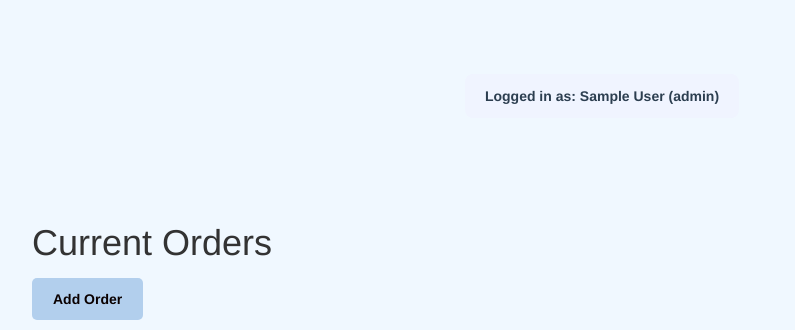
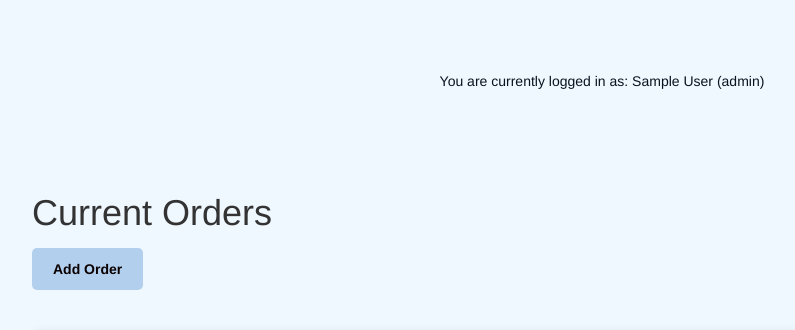
Before and after one commit to code-by-shannon/COSW30, a PHP site: page /orders.php in a window 1280 px wide. Shown: the part 51-381 px from the top of the page, without its empty margins (38-833 px from the left). Run offline with PHP 8.4, Linux system fonts and the light colour scheme; the visitor is signed in with stand-in values (Sample User, id 1); data comes from the database, SQL or seed files in the repository; data that the repository does not hold is empty.

Commit message:
finalized final-project

```diff
--- a/final_project/homework/css/sticky-footer-navbar.css
+++ b/final_project/homework/css/sticky-footer-navbar.css
@@ -1,15 +1,15 @@
-/* Sticky footer styles
--------------------------------------------------- */
 html {
     position: relative;
     min-height: 100%;
 }
+
 body {
     /* Margin bottom by footer height */
     padding-top:100px;
     margin-bottom: 60px;
     background-color: aliceblue;
 }
+
 .footer {
     position: absolute;
     bottom: 0;
@@ -38,15 +38,9 @@
 .current_user {
   text-align: center;
   font-size: 1.4rem;
-  font-weight: bold;
-  margin: 25px auto;
+  margin: 10px auto;
   padding: 12px 20px;
-  width: fit-content;
-
-  background-color: #f0f4ff;
-  border-radius: 8px;
-
-  color: #2c3e50;
+  color: #08131e;
 }
 
 
--- a/final_project/homework/includes/header.php
+++ b/final_project/homework/includes/header.php
@@ -10,7 +10,7 @@
 
 <?php
 if (isset($_SESSION['first_name'])) {
-    echo '<p class="current_user">Logged in as: ' .
+    echo '<p class="current_user">You are currently logged in as: ' .
          $_SESSION['first_name'] .
          ' (' .
          $_SESSION['role'] .
--- a/final_project/homework/index.php
+++ b/final_project/homework/index.php
@@ -4,8 +4,8 @@
 
 echo '<div class="main-content">';
 
-echo '<h1>Role-Based Access System</h1>';
-echo '<h2>Admin • Employee • Customer Portals</h2>';
+echo '<h1>Role Based Access System</h1>';
+echo '<h2>Admin, Employee & Customer Access</h2>';
 echo '<ul>
         <li><b>Admin:</b><br>
         username: max@f1.com<br>
--- a/final_project/homework/loggedin.php
+++ b/final_project/homework/loggedin.php
@@ -1,7 +1,5 @@
-<?php # Script 12.13 - loggedin.php #3
-// The user is redirected here from login.php.
-
-session_start(); // Start the session.
+<?php
+session_start();
 
 // If no session value is present, redirect the user:
 // Also validate the HTTP_USER_AGENT!
--- a/final_project/homework/login.php
+++ b/final_project/homework/login.php
@@ -1,6 +1,4 @@
-<?php # Script 12.12 - login.php #4
-// This page processes the login form submission.
-// The script now stores the HTTP_USER_AGENT value for added security.
+<?php
 
 error_reporting(E_ALL);
 ini_set('display_errors', 1);
@@ -11,6 +9,7 @@
 	// Need two helper files:
 	require('includes/login_functions.inc.php');
 	require('../mysqli_connect.php');
+
 
 	// Check the login:
 	list ($check, $data) = check_login($dbc, $_POST['email'], $_POST['pass']);
```
Also changed, not shown: final_project/homework/edit_user.php (+5 -2 lines), final_project/homework/includes/login_functions.inc.php (+5 -21 lines), final_project/homework/includes/login_page.inc.php (+10 -4 lines). Lines whose indentation alone changed are shown as unchanged.
